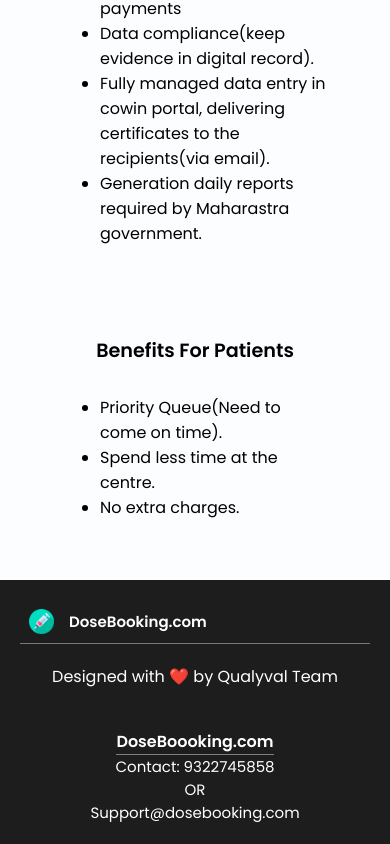
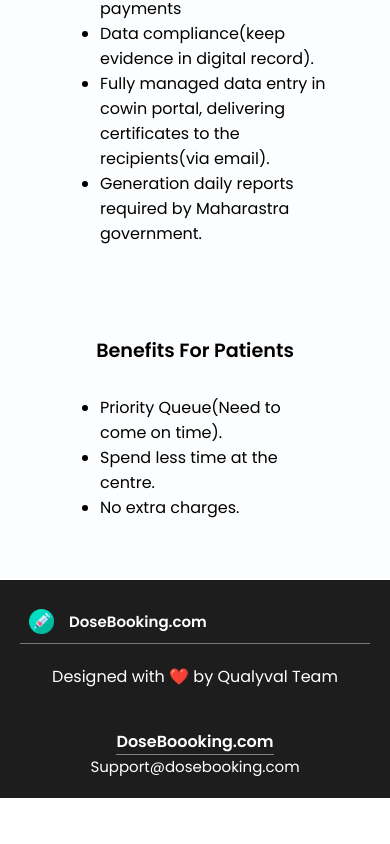
Before and after one commit to PramodRai10/doseBookingLanding, a React (Create React App) app: page / in a window 390 px wide. Shown: the part 2647-3491 px from the top of the page. After the commit the page ends 3445 px from the top, so only its background shows below. Built offline with nearby package versions, Linux system fonts and the light colour scheme.

Commit message:
Remove phone no.

```diff
--- a/src/Home.js
+++ b/src/Home.js
@@ -114,8 +114,6 @@ function Home() {
           </div>
           <div className="footerBottom-right">
             <h4> DoseBoooking.com</h4>
-            <p>Contact: 9322745858</p>
-            <p>OR</p>
             <p>Support@dosebooking.com</p>
           </div>
         </div>
```
